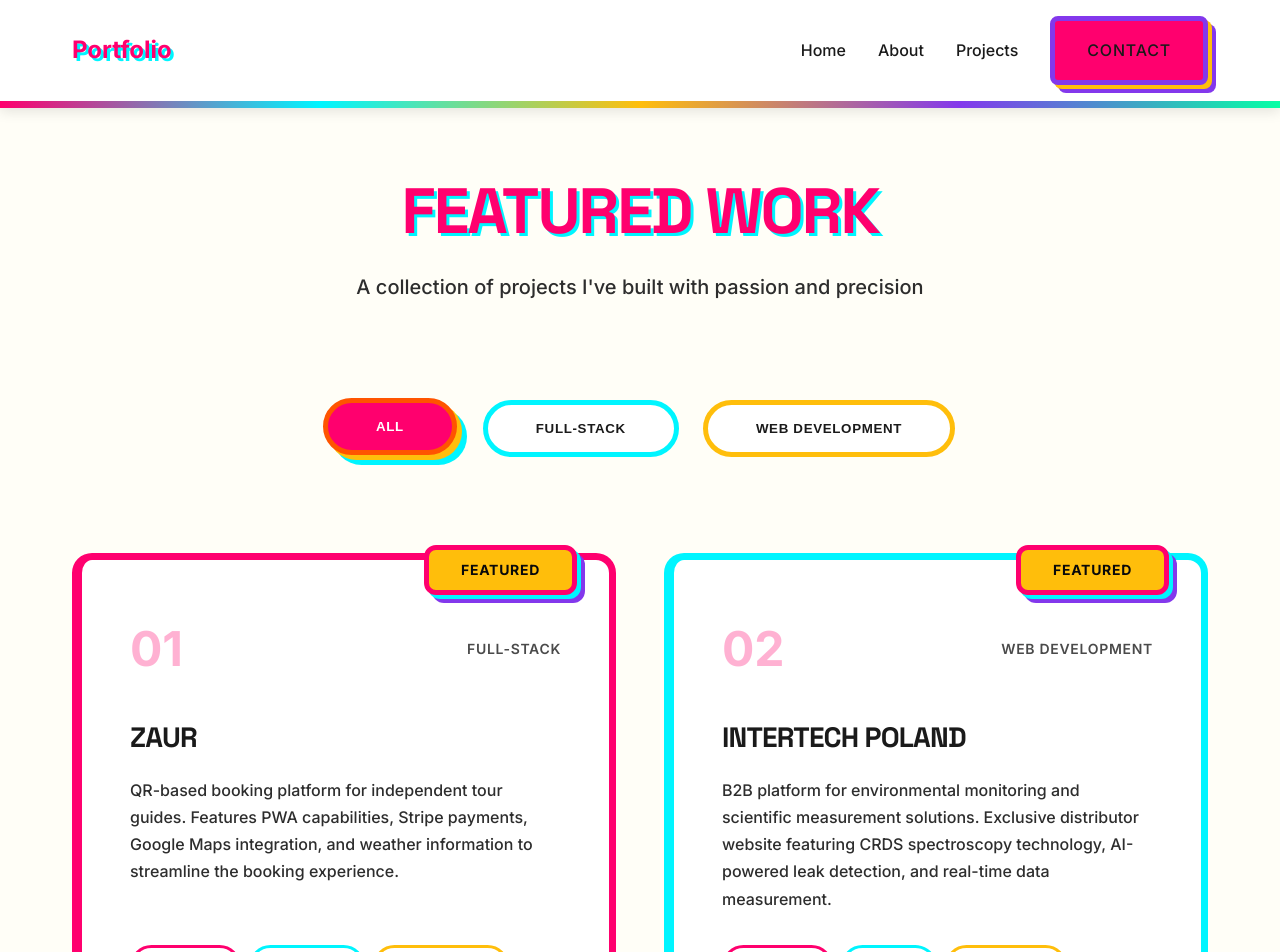
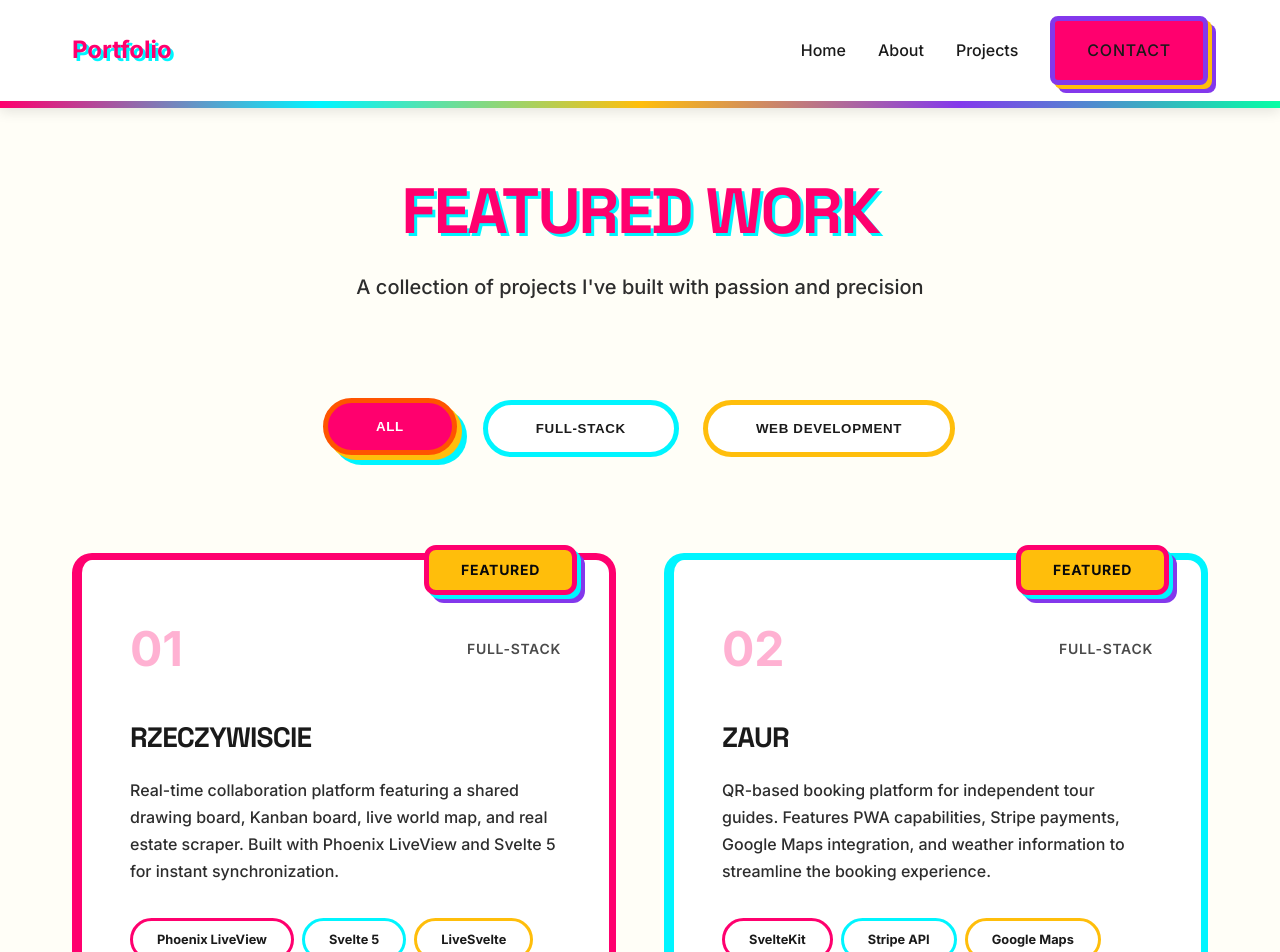
Before and after one commit to nomideusz/portfolio, a SvelteKit app: page /projects in a window 1280 px wide. Shown: the top 952 px of the page. Built offline with nearby package versions, Linux system fonts and the light colour scheme.

Commit message:
feat: add Rzeczywiscie to portfolio

```diff
--- a/src/routes/projects/+page.svelte
+++ b/src/routes/projects/+page.svelte
@@ -10,6 +10,14 @@
 	}
 
 	let projects = $state<Project[]>([
+		{
+			title: 'Rzeczywiscie',
+			description: 'Real-time collaboration platform featuring a shared drawing board, Kanban board, live world map, and real estate scraper. Built with Phoenix LiveView and Svelte 5 for instant synchronization.',
+			tech: ['Phoenix LiveView', 'Svelte 5', 'LiveSvelte', 'Real-time'],
+			link: 'https://rzeczywiscie.zaur.app',
+			category: 'Full-Stack',
+			featured: true
+		},
 		{
 			title: 'Zaur',
 			description: 'QR-based booking platform for independent tour guides. Features PWA capabilities, Stripe payments, Google Maps integration, and weather information to streamline the booking experience.',
```
